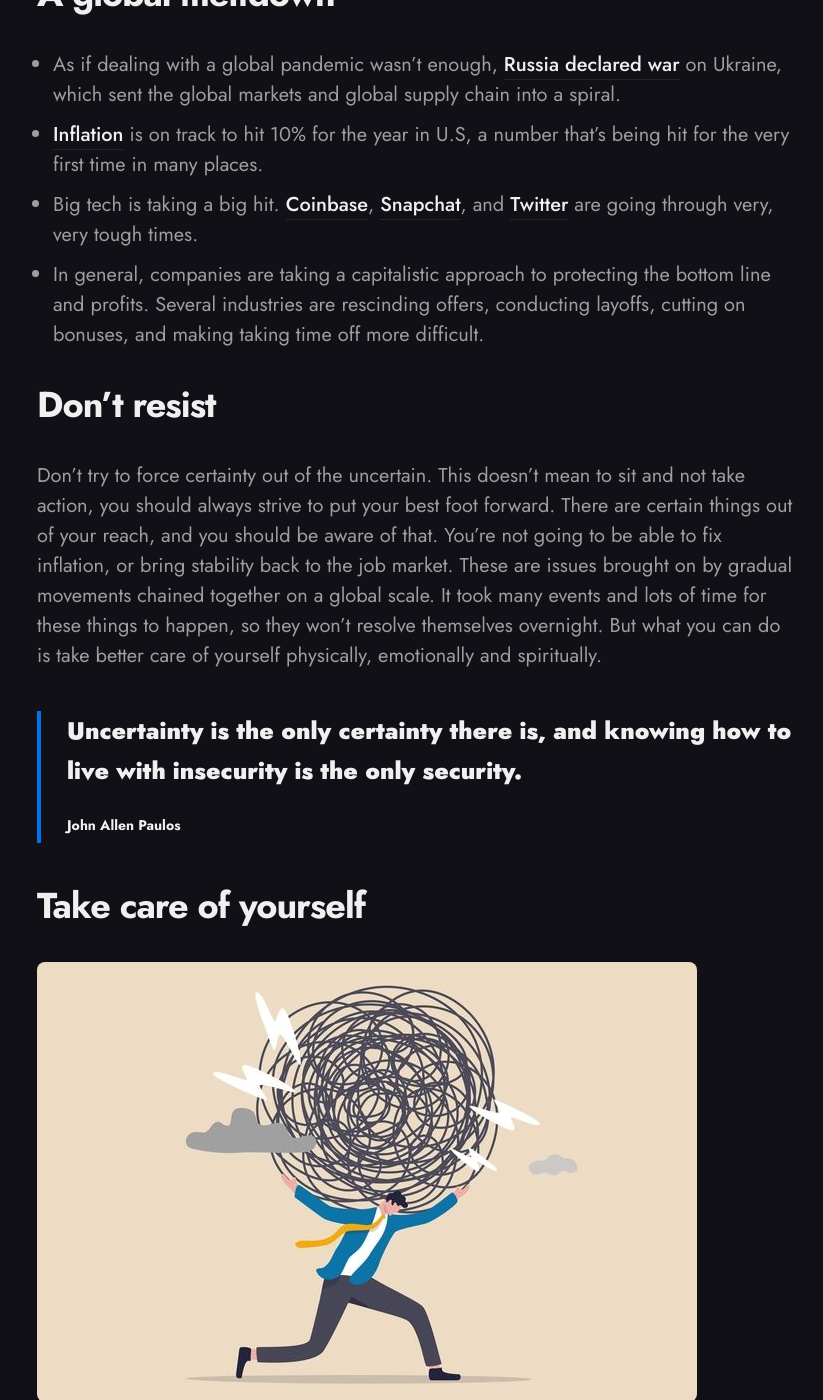
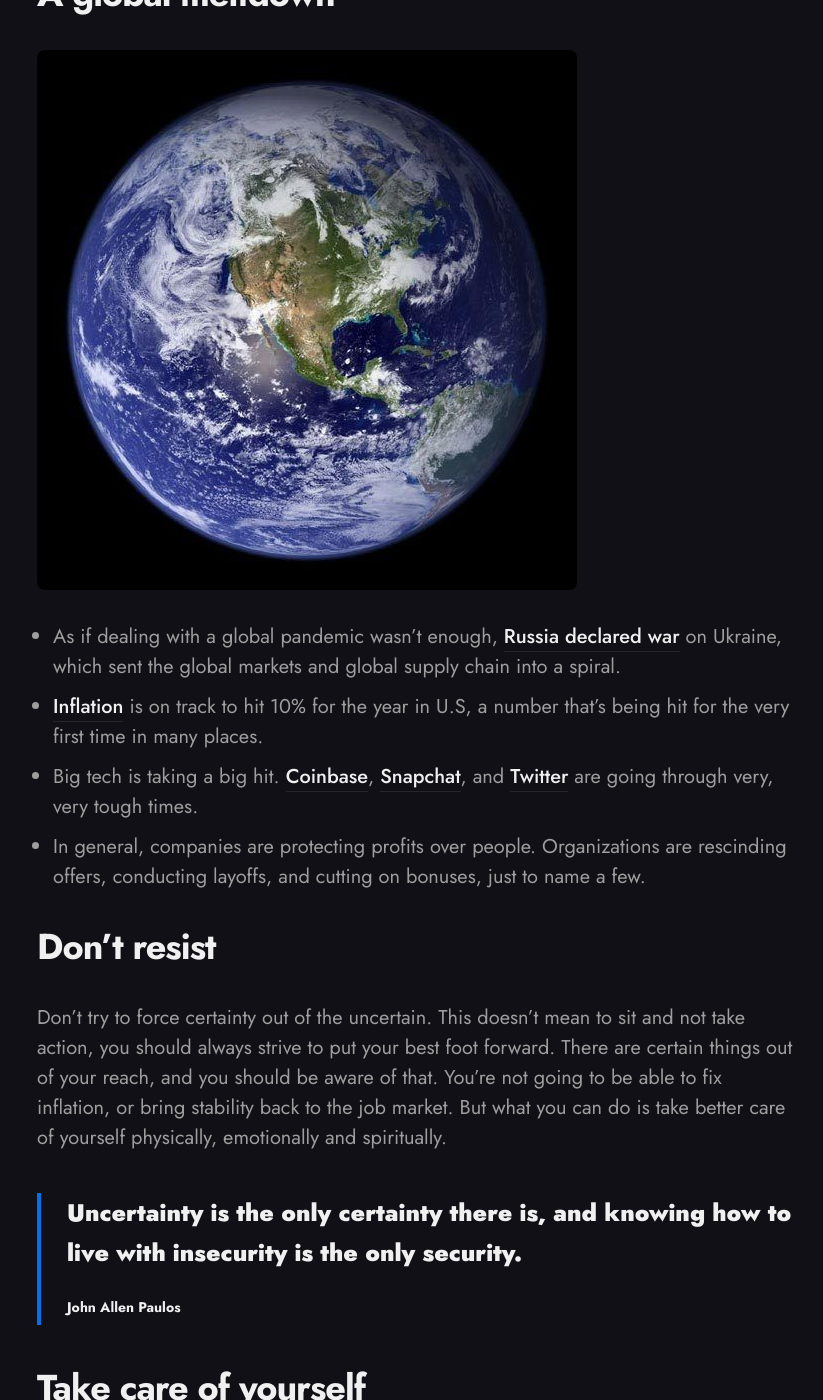
Before and after one commit to IsaacACasanova/IsaacACasanova.github.io, a Jekyll site: the page built from _posts/2022-09-20-dealing-with-uncertainty.markdown, in a window 1280 px wide and 1400 px high, scrolled down 882 px. Shown: the whole window, without its empty margins (223-1046 px from the left). Built offline with Jekyll 4.4.1, drawn with Linux system fonts in a browser that asks for light colours; nearby versions of some CDN libraries; some of the changed text lies outside the part shown.

Commit message:
added an image, cut down on text

```diff
--- a/_posts/2022-09-20-dealing-with-uncertainty.markdown
+++ b/_posts/2022-09-20-dealing-with-uncertainty.markdown
@@ -13,14 +13,16 @@ In the recent months, we've been dealing with an abnormal amount of uncertainty.
 
 # A global meltdown
 
+![Earth](/images/earth.jpg)
+
 - As if dealing with a global pandemic wasn't enough, [Russia declared war](https://en.wikipedia.org/wiki/2022_Russian_invasion_of_Ukraine) on Ukraine, which sent the global markets and global supply chain into a spiral.
 - [Inflation](https://en.wikipedia.org/wiki/2021%E2%80%932022_inflation_surge) is on track to hit 10% for the year in U.S, a number that's being hit for the very first time in many places.
 - Big tech is taking a big hit. [Coinbase](https://www.wsj.com/articles/crypto-exchange-coinbase-to-lay-off-18-of-staff-11655211069), [Snapchat](https://www.businessinsider.com/snaps-messy-layoffs-locked-workers-out-so-fast-they-couldnt-be-let-go-2022-9), and [Twitter](https://en.wikipedia.org/wiki/Proposed_acquisition_of_Twitter_by_Elon_Musk) are going through very, very tough times.
-- In general, companies are taking a capitalistic approach to protecting the bottom line and profits. Several industries are rescinding offers, conducting layoffs, cutting on bonuses, and making taking time off more difficult.
+- In general, companies are protecting profits over people. Organizations are rescinding offers, conducting layoffs, and cutting on bonuses, just to name a few.
 
 # Don't resist
 
-Don't try to force certainty out of the uncertain. This doesn't mean to sit and not take action, you should always strive to put your best foot forward. There are certain things out of your reach, and you should be aware of that. You're not going to be able to fix inflation, or bring stability back to the job market.  These are issues brought on by gradual movements chained together on a global scale. It took many events and lots of time for these things to happen, so they won't resolve themselves overnight. But what you can do is take better care of yourself physically, emotionally and spiritually.
+Don't try to force certainty out of the uncertain. This doesn't mean to sit and not take action, you should always strive to put your best foot forward. There are certain things out of your reach, and you should be aware of that. You're not going to be able to fix inflation, or bring stability back to the job market. But what you can do is take better care of yourself physically, emotionally and spiritually.
 
 >Uncertainty is the only certainty there is, and knowing how to live with insecurity is the only security.
 >
@@ -58,6 +60,6 @@ Look back at your past successes. Did they not all come with a level of uncertai
 
 # Moving forward
 
-The most important thing to take away from this is that these times don't last forever. The markets will rebound, war will cease, employment will become more stable. Take this time to identify with what's most important to you. Take advantage of opportunities to expand your skillset, and take some safe risks. Touch base with your family and friends, and remember to take care of yourself. Like everything, [this too shall pass](https://en.wikipedia.org/wiki/This_too_shall_pass).
+These times won't last forever. The markets will rebound, war will cease, and employment will become more stable. Take this time to identify with what's most important to you. Find opportunities to expand your skillset, and take some safe risks. Touch base with your family and friends, and remember to take care of yourself. Like everything, [this too shall pass](https://en.wikipedia.org/wiki/This_too_shall_pass).
 
 Thanks so much for reading. As always, comments are welcome!
```
Also changed, not shown: images/earth.jpg (added).
